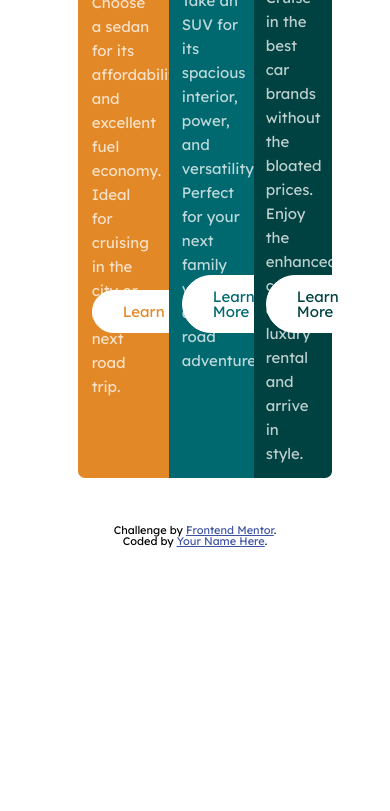
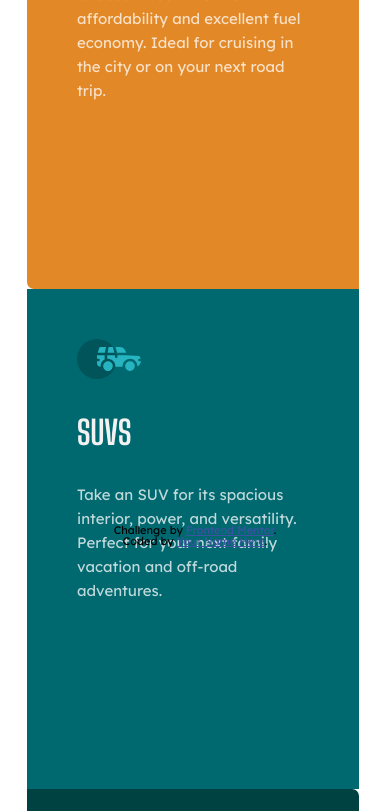
Before and after one commit to HugoLc/FrontendMentor-2, a plain HTML site: page index.html in a window 390 px wide. Shown: the part 289-1100 px from the top of the page. Before the commit the page ends 844 px from the top, so only its background shows below. Drawn offline with Linux system fonts and the light colour scheme.

Commit message:
Adicionado mediaquery para tratar a responsividade

```diff
--- a/css/style.css
+++ b/css/style.css
@@ -53,12 +53,6 @@ p{
   border-radius: 0 7px 7px 0;
 }
 
-.attribution{
-  position: absolute;
-  bottom: 1%;
-  left: 50%;
-  transform: translateX(-50%);
-}
 
 .learn-more{
   display: block;
@@ -98,3 +92,25 @@ p{
   background: hsl(179, 100%, 13%);
   color: white;
 }
+
+.attribution{
+  position: absolute;
+  bottom: 1%;
+  left: 50%;
+  transform: translateX(-50%);
+}
+
+@media screen and (max-width: 852px){
+  .card{
+    grid-template-columns: 1fr;
+    grid-template-areas: "sedans" "suvs" "luxury";
+
+    width: 85%;
+    height: 1500px;
+    position: absolute;
+    top: 0;
+    left: 0;
+    transform: translate(0%, 0%);
+    padding: 20% 7% 20% 7%;
+  }
+}
```
